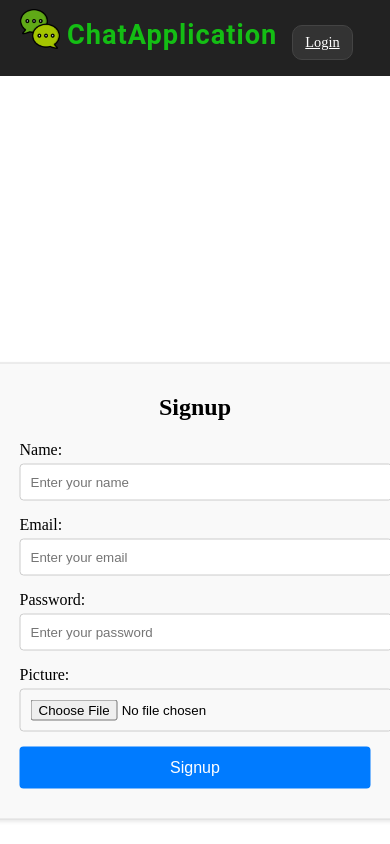
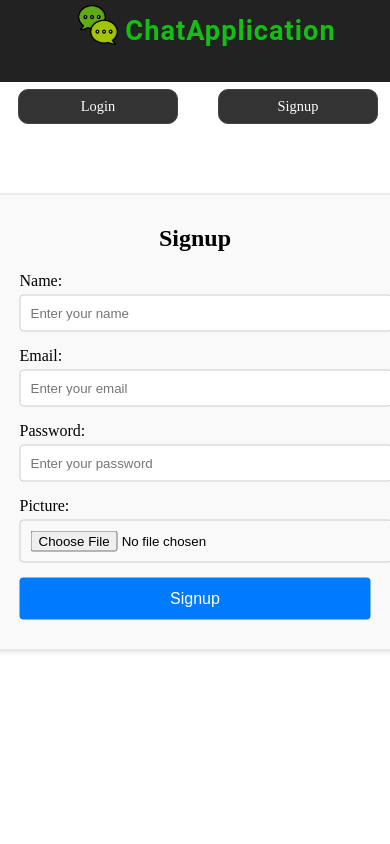
Before and after one commit to uusernamegithub/ChatApp, a React (Vite) app in the folder frontend/: page /signup in a window 390 px wide. Built offline with nearby package versions, Linux system fonts and the light colour scheme.

Commit message:
restyled_1

```diff
--- a/frontend/src/Components/Navbar.jsx
+++ b/frontend/src/Components/Navbar.jsx
@@ -2,6 +2,8 @@ import React, { useState } from "react";
 import "../styles/Navbar.css";
 import SearchComp from "./SearchComp";
 import GroupComp from "./GroupComp";
+import imageSrc from '../image.png';
+
 
 const Navbar = ({ selectedChatId, setSelectedChatId,selectedChatpic }) => {
   const loggedin = JSON.parse(localStorage.getItem("loggedin"));
@@ -20,8 +22,12 @@ const Navbar = ({ selectedChatId, setSelectedChatId,selectedChatpic }) => {
   return (
     <nav className="navbar">
       <div className="heading-container">
-        <img style={{width:'40px',height:'40px'}} src="../image.png"/>
-        <h1 className="heading">ChatApplication</h1>
+      <img
+          style={{ width: '40px', height: '40px' }}
+          src={imageSrc}
+          alt="Descriptive text"
+        />
+      <h1 className="heading">ChatApplication</h1>
          {/* Mobile Menu Toggle Button */}
          {loggedin && <button
             className="mobile-menu-button"
--- a/frontend/src/styles/ChatSection.css
+++ b/frontend/src/styles/ChatSection.css
@@ -193,10 +193,11 @@
     display: flex;
     justify-content: space-between;
     align-items: center;
-    padding: 5px;
+    padding: 8px;
     top:9vh;
+    margin-top: 2px;
     width: 100%;
-    height: 50px;
+    height: 65px;
     background-color: #222; /* Telegram's header background color */
     color: white;
     z-index: 999;
--- a/frontend/src/styles/Navbar.css
+++ b/frontend/src/styles/Navbar.css
@@ -3,6 +3,7 @@
   position: fixed;
   top: 0;
   width: 100vw;
+  padding: 3px;
   display: flex;
   justify-content: space-between;
   align-items: center;
@@ -14,6 +15,7 @@
 
 /* Heading Container */
 .heading-container {
+  padding:2px;
   padding-left: 20px;
   display: flex;
 
@@ -60,8 +62,9 @@
   color: white;
   border: none;
   border-radius: 10px;
+  text-decoration: none;
   cursor: pointer;
-  background-color: #eb4040;
+  background-color: #555;
   transition: background-color 0.3s ease;
 }
 
@@ -74,6 +77,8 @@
 /* Mobile Views */
 @media (max-width: 768px) {
   .navbar {
+    display: flex;
+    flex-direction: column;
     height: 9vh;
     width:100%;
   }
@@ -107,6 +112,7 @@
     font-size: 0.9rem;
     padding: 8px 12px;
     text-align: center;
+    text-decoration: none;
     width: 90%; /* Links span most of the width */
     background-color: #333; /* Provide better visual contrast */
     border: 1px solid #444;
--- a/frontend/src/styles/Signup.css
+++ b/frontend/src/styles/Signup.css
@@ -76,7 +76,7 @@
 @media (max-width: 768px) {
   /* Adjust signup container for smaller screens */
   .signup-container {
-      top:70%;
+      top:50%;
       width: 90%; /* Reduce width to fit the screen */
       padding: 30px; /* Adjust padding */
   }
```
Also changed, not shown: frontend/src/image.png (renamed from frontend/image.png).
